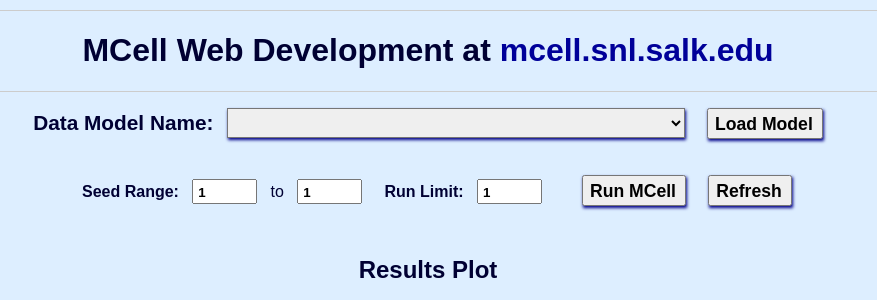
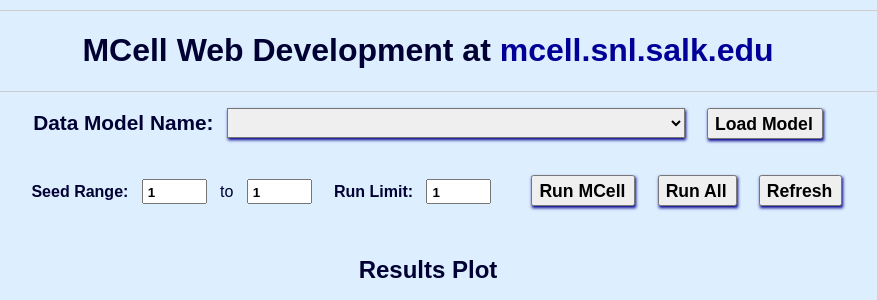
Before and after one commit to mcellteam/mcell_web, a PHP site: page /run_mcell/run_mcell_dm.php in a window 1280 px wide. Shown: the top 300 px of the page, without its empty margins (212-1089 px from the left). Run offline with PHP 8.4, Linux system fonts and the light colour scheme.

Commit message:
Updated to include a "Run All" option to run a swept data model.
This version works, but it does not allow modification of parameters. It
just runs the data model directly with the seeds as stored in the file.

```diff
--- a/run_mcell/run_mcell_dm.php
+++ b/run_mcell/run_mcell_dm.php
@@ -281,13 +281,96 @@ $run_folders = array();
 */
 
 if (strlen($what) > 0) {
+
   $sep = "=======================================================================================";
+
   if (strcmp($what,"clear") == 0) {
+
     $output = shell_exec ("rm -Rf run_files/".$users_name."/*; ls -lR");
     $output = "\n";
+
   } elseif (strcmp($what,"load") == 0) {
+
     $output = "\n";
+
+  } elseif (strcmp($what,"runall") == 0) {
+
+    // Run the data model as it is without any changes from the form (ignore parameter settings and seed settings)
+
+    $output = "CWD = ".getcwd()."\n";
+    if (strlen($model_file_name) > 0) {
+      // Read the data model
+      $json_string = file_get_contents ( $model_file_name );
+      $data_model = json_decode ( $json_string, true );
+      // Get the seed range
+      $first_seed = $data_model["mcell"]["simulation_control"]["start_seed"];
+      $last_seed = $data_model["mcell"]["simulation_control"]["end_seed"];
+
+      $run_from_path = getcwd()."/run_files/".$users_name;
+      $result = shell_exec ("python run_data_model_mcell.py ".$model_file_name." -pd ".$run_from_path." -b ".getcwd()."/mcell -fs ".$first_seed." -ls ".$last_seed);
+      $output = $output.$result."\n\n";
+
+      $output = $output."<hr/> Plot data layout:<br/>";
+
+      $json_string = file_get_contents ( $run_from_path."/data_layout.json", "r" );
+      $data_layout_dict = json_decode ( $json_string, true );
+      $data_layout_list = $data_layout_dict["data_layout"];
+      $layout_list_count = count($data_layout_list);
+
+      $index_counting_array = array();
+      $num_runs = 1;
+      for ($i=0; $i<$layout_list_count; $i++) {
+        array_push ( $index_counting_array, 0 );
+        $layout_level_name = $data_layout_list[$i][0];
+        $layout_level_item_list = $data_layout_list[$i][1];
+        $output = $output."<br/>".$layout_level_name."<br/>";
+        if ( ($layout_level_name != "dir") && ($layout_level_name != "file_type") && ($layout_level_name != "SEED") ) {
+          $num_runs = $num_runs * count($layout_level_item_list);
+          $output = $output."<br/>".$layout_level_name." is a level!!<br/>";
+        }
+      }
+      $output = $output."<br/>Total Runs = ".$num_runs."<br/>";
+
+      $run_num = 0;
+
+      while ($run_num < $num_runs) {
+        $run_path = $run_from_path."";
+        for ($i=0; $i<$layout_list_count; $i++) {
+          $layout_level_name = $data_layout_list[$i][0];
+          if ($layout_level_name == "dir") {
+            // A "dir" level is just a directory path that needs to be added.
+            $run_path = $run_path."/".$data_layout_list[$i][1][0];
+          } elseif ($layout_level_name == "file_type") {
+            // Don't do anything with the file type since it's handled explicitly later on
+            // $run_path = $run_path."/".$data_layout_list[$i][1][0];
+          } elseif ($layout_level_name == "SEED") {
+            // Don't do anything with seeds since they're handled by the "glob" later on
+          } else {
+            $run_path = $run_path."/".$data_layout_list[$i][0]."_index_".$index_counting_array[$i];
+          }
+        }
+        $output = $output."<br/>Run Path ".$run_num." is ".$run_path."<br/>";
+        array_push ( $run_folders, $run_path );
+
+        // Increment the counters and carry as needed
+        $index_counting_array[$layout_list_count-1] += 1;
+        for ($i=$layout_list_count-1; $i>=0; $i=$i-1) {
+          if ( ($data_layout_list[$i][0]=="file_type") || ($index_counting_array[$i] >= count($data_layout_list[$i][1])) ) {
+            $index_counting_array[$i] = 0;
+            if (($i-1) >= 0) {
+              $index_counting_array[$i-1] += 1;
+            }
+          }
+        }
+        $run_num = $run_num + 1;
+      }
+
+    } else {
+      $output = "No Data Model";
+    }
+
   } elseif (strcmp($what,"run") == 0) {
+
     if (strlen($model_file_name) > 0) {
       $output = "";
       $result = "";
@@ -427,6 +510,7 @@ if ($total_mcell_runs > $run_limit) {
   $button_style = "disabled style=\"background-color: #f88;\"";
 }
 echo " &nbsp; &nbsp;  &nbsp; &nbsp; <button ".$button_style." type=\"submit\" name=\"what\" value=\"run\">".$mcell_run_label."</button>\n";
+echo " &nbsp; &nbsp; <button type=\"submit\" name=\"what\" value=\"runall\">Run All</button>\n";
 echo " &nbsp; &nbsp; <button type=\"submit\" name=\"what\" value=\"clear\">Refresh</button>\n";
 echo "</p>";
 
```
Also changed, not shown: 1 other file.
